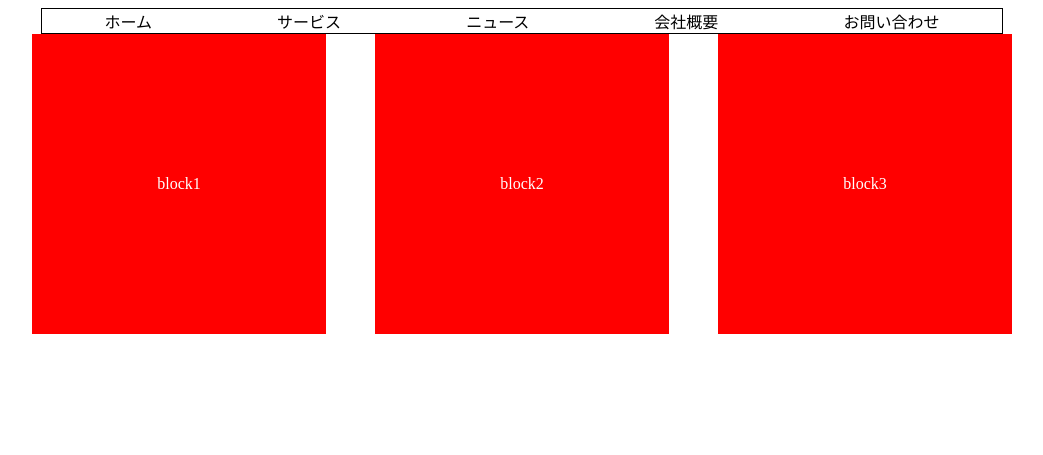
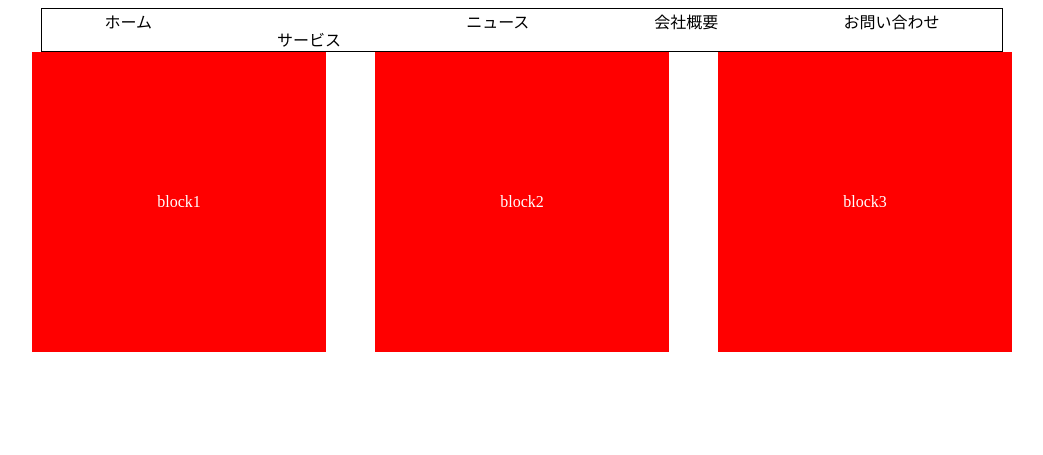
Before and after one commit to YORIKOMORIO/dezasuta, a plain HTML site: page 20230425/index.html in a window 1280 px wide. Shown: the whole page, without its empty margins (118-1161 px from the left). Drawn offline with Linux system fonts and the light colour scheme.

Commit message:
第2回修正

```diff
--- a/20230425/css/style.css
+++ b/20230425/css/style.css
@@ -26,9 +26,9 @@ ul {
   text-align: center;
   line-height: 300px;
   margin-bottom: 100px;
-
-@media screen and (max-width: 767px;){
-    .wrap{
+}
+@media screen and (max-width: 767px) {
+  .wrap {
     display: block;
   }
 
--- a/20230425/index.html
+++ b/20230425/index.html
@@ -14,7 +14,7 @@
 
     <ul>
         <li>ホーム</li>
-        <li>サービス</li>
+        <li><br>サービス</li>
         <li>ニュース</li>
         <li>会社概要</li>
         <li>お問い合わせ</li>
```
Also changed, not shown: 1 other file. Lines whose indentation alone changed are shown as unchanged.
